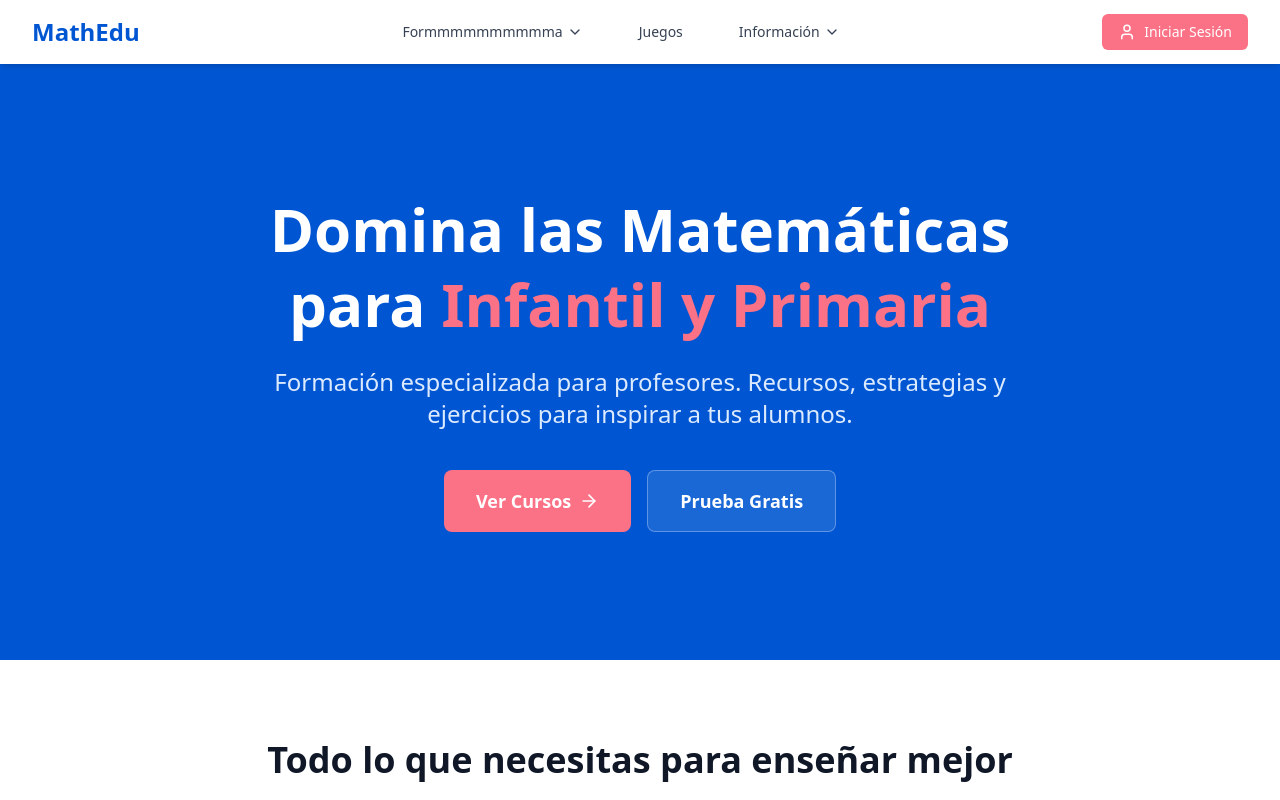
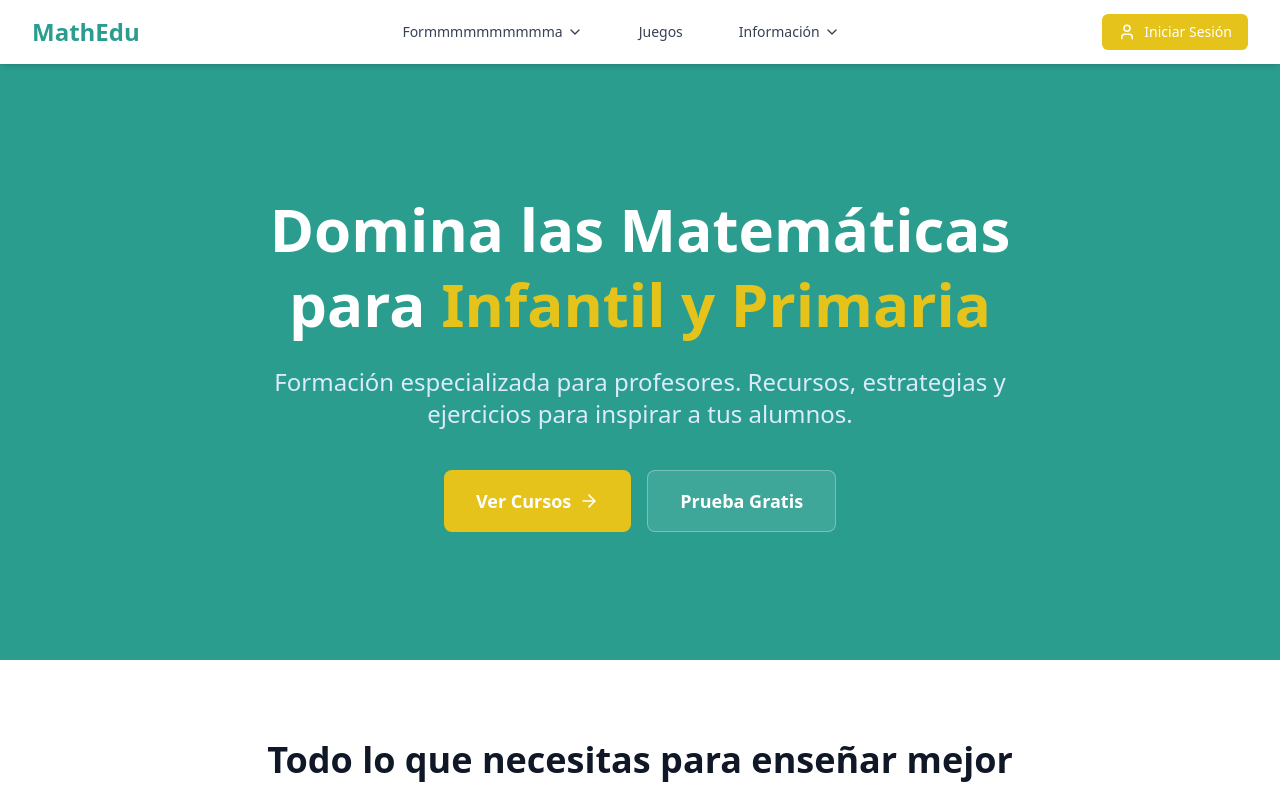
Before and after one commit to manu-reco/math-web, a Next.js app: page / in a window 1280 px wide. Shown: the top 800 px of the page. Built offline with nearby package versions, Linux system fonts and the light colour scheme.

Commit message:
Update theme colors in globals.css
Changed primary and secondary theme colors to teal and mustard yellow, respectively, and updated their hover states.

```diff
--- a/src/app/globals.css
+++ b/src/app/globals.css
@@ -2,15 +2,15 @@
 
 @theme {
   --font-sans: var(--font-inter);
-  --color-primary: #0056d2;
-  /* Soft blue */
-  --color-primary-hover: #004198;
-  --color-secondary: #fb7185;
-  /* Pink */
-  --color-secondary-hover: #ec4899;
-  --color-background: #f8fafc;
+  --color-primary: #2A9D8F;
+  /* Teal */
+  --color-primary-hover: #1E8F89;
+  --color-secondary: #E6C31B;
+  /* Mustard Yellow */
+  --color-secondary-hover: #D5B619;
+  --color-background: #F6F7F8;
   /* Soft Gray/White */
-  --color-foreground: #0f172a;
+  --color-foreground: #0F172A;
   /* Dark Slate */
 }
 
```
